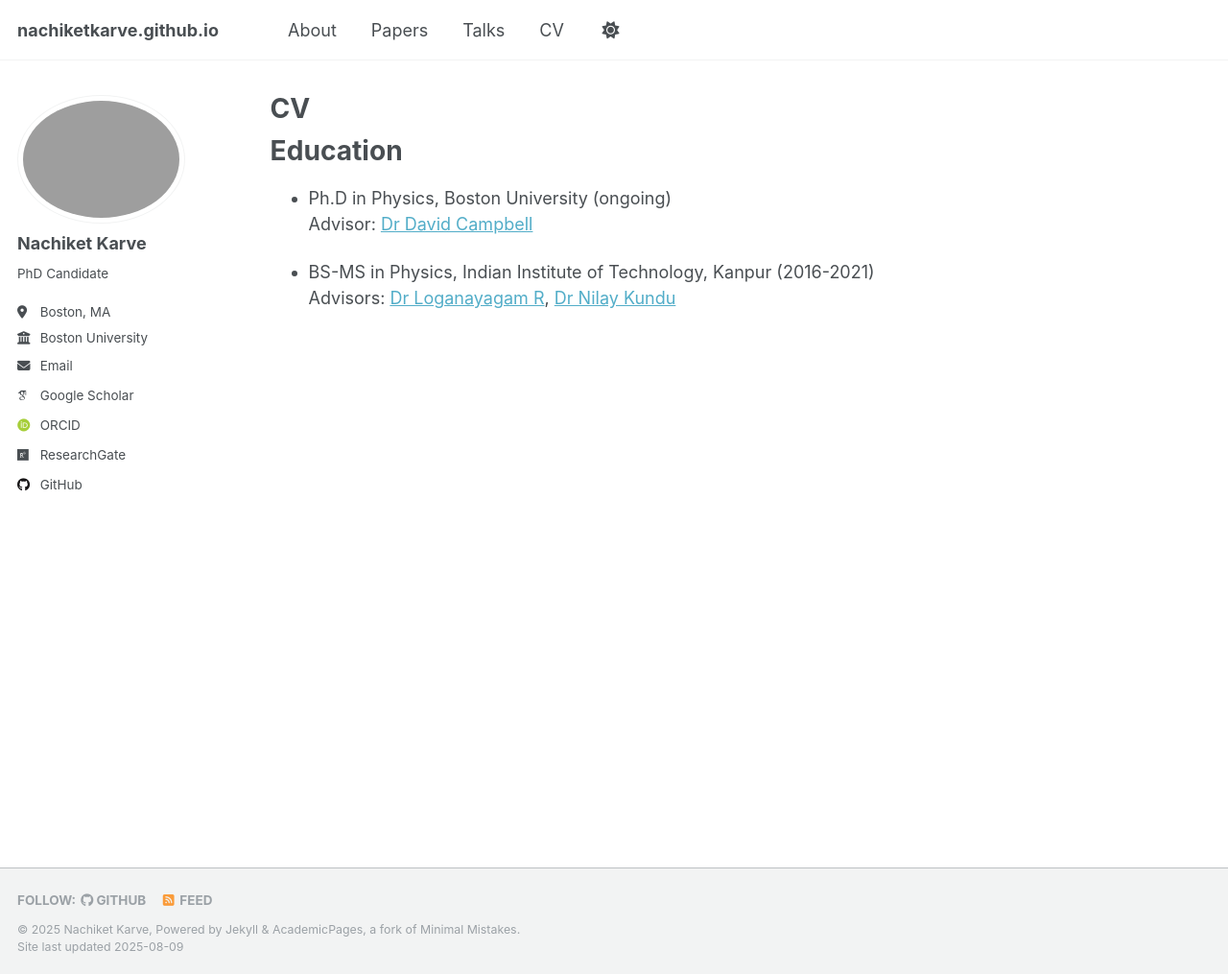
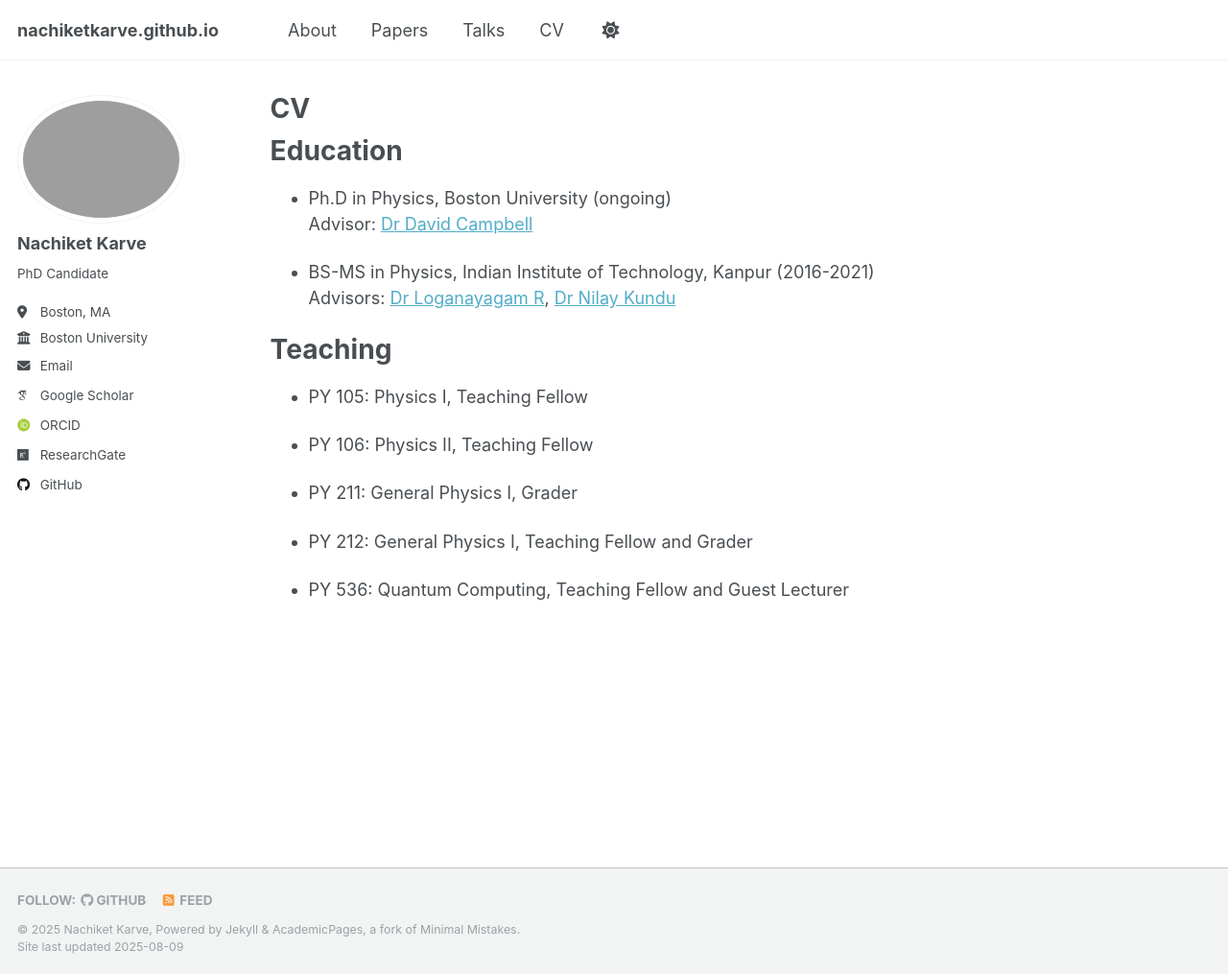
Before and after one commit to nachiketkarve/nachiketkarve.github.io, a Jekyll site: the page built from _pages/cv.md, in a window 1280 px wide and 1015 px high. Shown: the whole window at 96% size. Built offline with Jekyll 4.4.1, drawn with Linux system fonts in a browser that asks for light colours; some web fonts are replaced.

Commit message:
Initial Commit

```diff
--- a/_pages/cv.md
+++ b/_pages/cv.md
@@ -10,9 +10,22 @@ redirect_from:
 {% include base_path %}
 
 Education
-======
+===
 * Ph.D in Physics, Boston University (ongoing) \
   Advisor: [Dr David Campbell](https://www.bu.edu/physics/profile/david-campbell/)
 
 * BS-MS in Physics, Indian Institute of Technology, Kanpur (2016-2021) \
   Advisors: [Dr Loganayagam R](https://www.icts.res.in/people/loganayagam), [Dr Nilay Kundu](https://home.iitk.ac.in/~nilayhep/)
+
+
+Teaching
+===
+* PY 105: Physics I, Teaching Fellow
+
+* PY 106: Physics II, Teaching Fellow
+
+* PY 211: General Physics I, Grader
+
+* PY 212: General Physics I, Teaching Fellow and Grader
+
+* PY 536: Quantum Computing, Teaching Fellow and Guest Lecturer
```
Also changed, not shown: _pages/about.md (+1 -1 lines).
